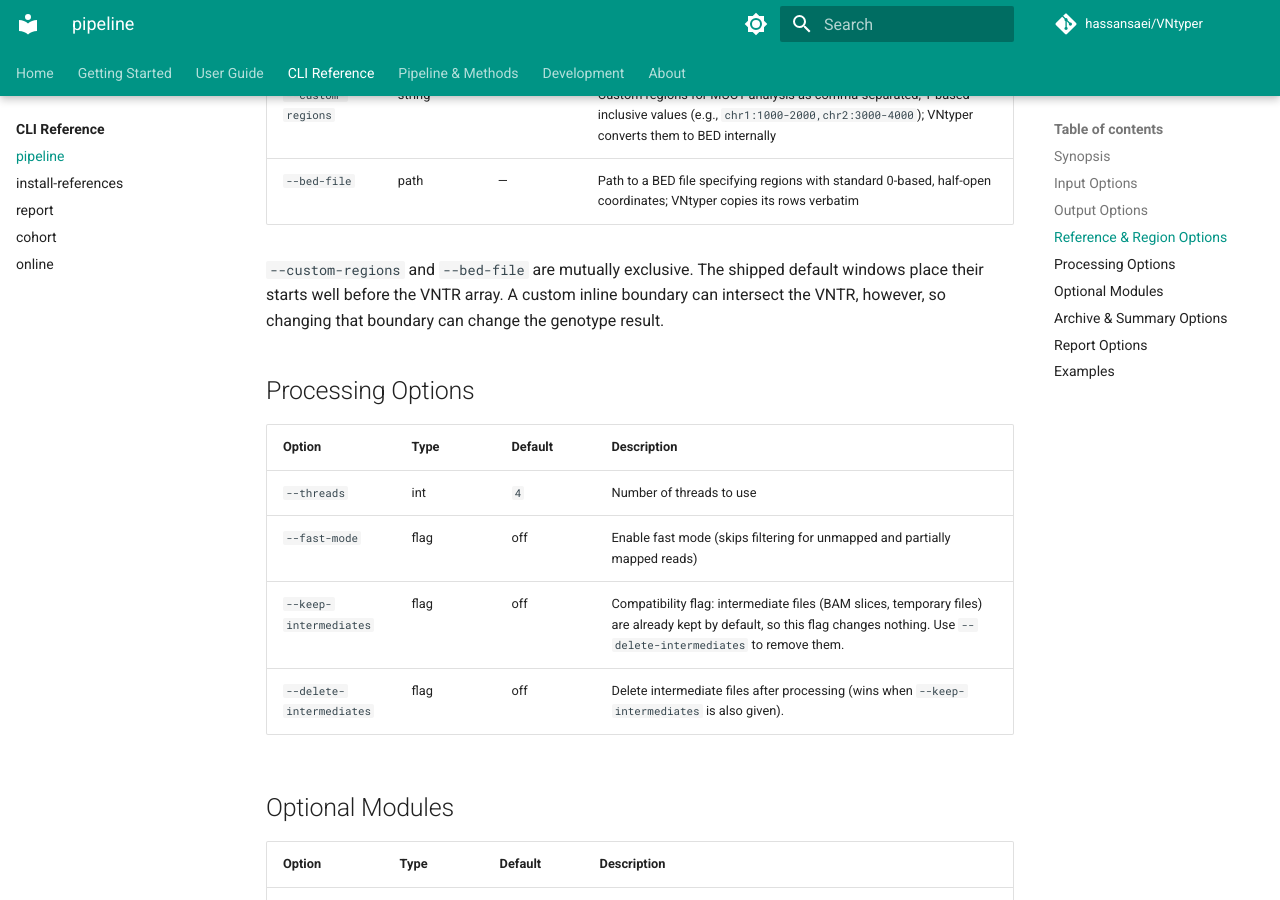
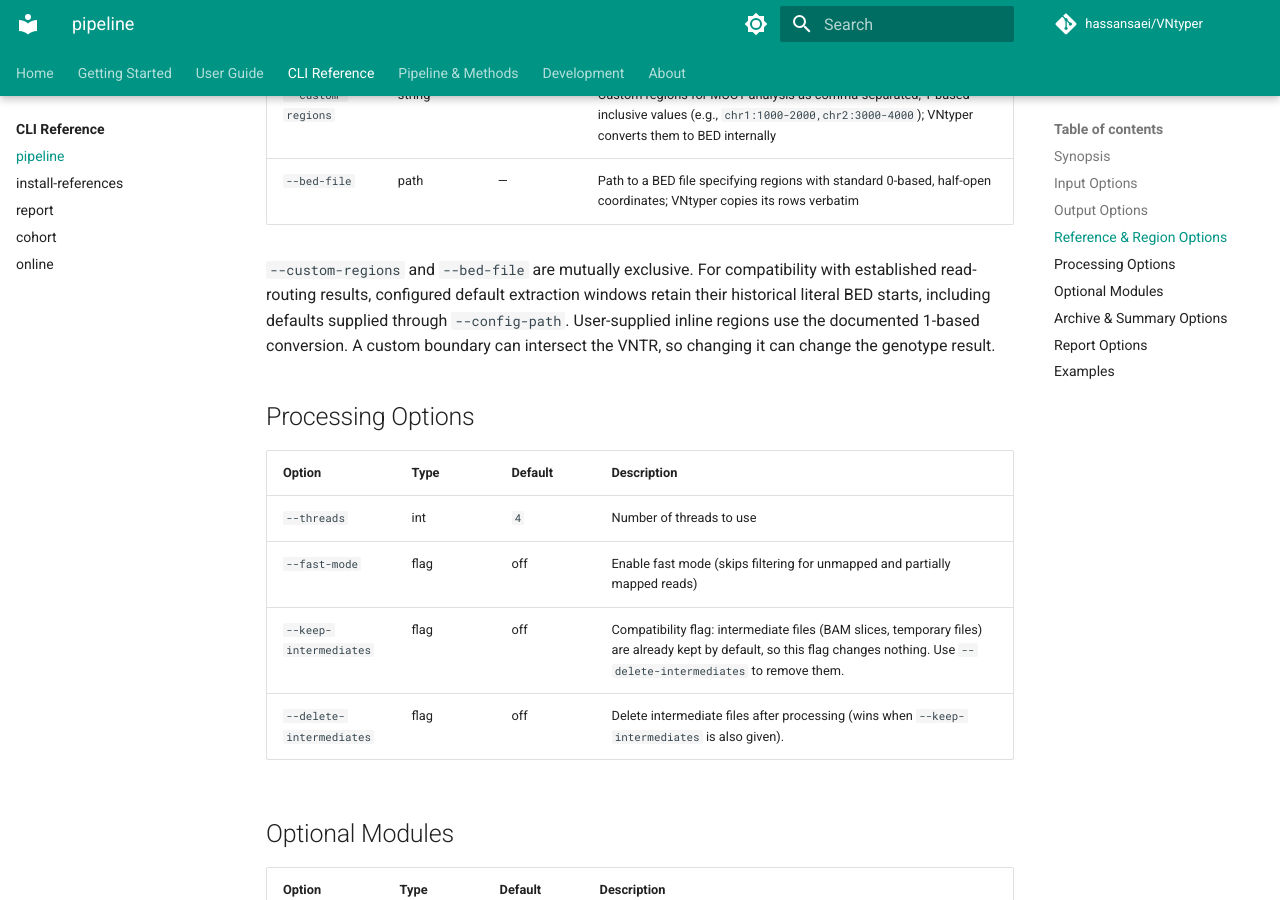
Before and after one commit to hassansaei/VNtyper, an MkDocs documentation site: the page built from docs/cli/pipeline.md, in a window 1280 px wide and 900 px high, scrolled down 1700 px. Built offline with MkDocs 1.6.1 and Material for MkDocs 9.7.7, drawn with Linux system fonts in a browser that asks for light colours; comment, search, counter and statistics services are not loaded.

Commit message:
fix(alignment): preserve default routing contract
Keep standards-correct BED conversion for validated user-supplied inline regions, but retain literal starts for configured default windows because two established hg38 successes protect the 93-read singleton count. The independent name-sort temporary-file containment from Group D remains unchanged.

Closes #280

```diff
--- a/docs/cli/pipeline.md
+++ b/docs/cli/pipeline.md
@@ -47,8 +47,10 @@ When using FASTQ input, both `--fastq1` and `--fastq2` are required.
 | `--bed-file` | path | — | Path to a BED file specifying regions with standard 0-based, half-open coordinates; VNtyper copies its rows verbatim |
 
 `--custom-regions` and `--bed-file` are mutually exclusive.
-The shipped default windows place their starts well before the VNTR array. A custom inline boundary can intersect
-the VNTR, however, so changing that boundary can change the genotype result.
+For compatibility with established read-routing results, configured default extraction windows retain their
+historical literal BED starts, including defaults supplied through `--config-path`. User-supplied inline regions
+use the documented 1-based conversion. A custom boundary can intersect the VNTR, so changing it can change the
+genotype result.
 
 ## Processing Options
 
```
Also changed, not shown: 2 other files.
